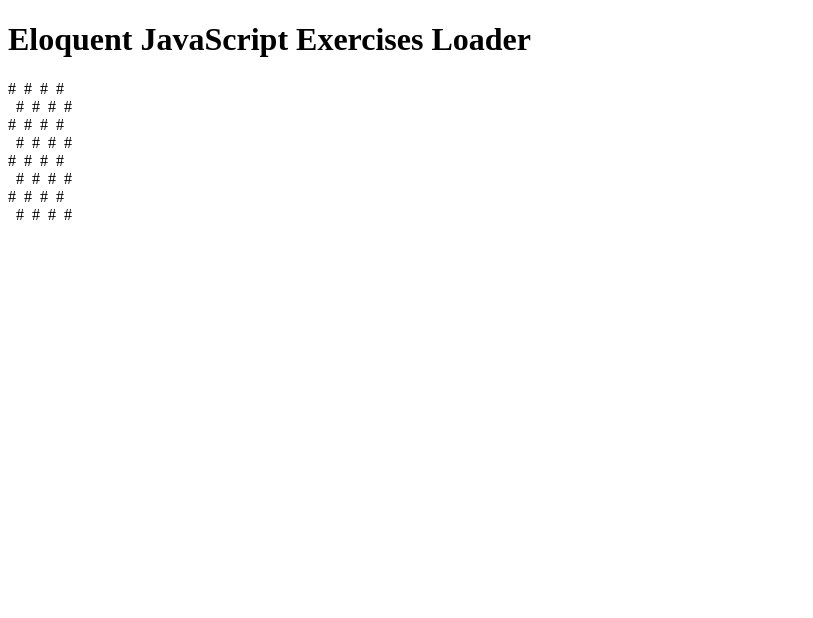
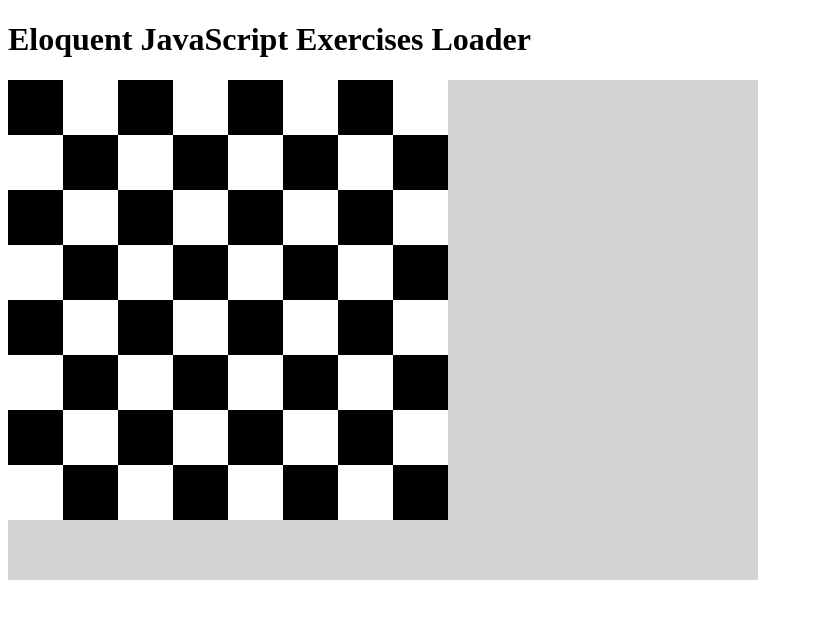
Before and after one commit to vitolob/EJS-Exercise-Loader, a plain HTML site: page index.html in a window 1280 px wide. Shown: the whole page, without its empty margins (0-813 px from the left). Drawn offline with Linux system fonts and the light colour scheme.

Commit message:
Added an improved Board maker - exercise 2.3

```diff
--- /dev/null
+++ b/ch2-3i.js
@@ -0,0 +1,23 @@
+var htmlCode = "";
+var programBox = document.getElementById("programBox");
+var mainStyle = document.getElementById("mainStyle");
+
+function boardMaker(size) {
+
+	for (let i = 0, oddity = ""; i < size; i++) {
+		htmlCode += "<div class=\"" + (oddity || "odd") + "\">";
+
+		for (let j = 0; j < size; j++) {
+			htmlCode += "<div class=\"square\"></div>"
+		}
+
+		htmlCode += "</div><div class=\"cf\"></div>";
+		oddity ? oddity = "" : oddity = "even";
+	}
+
+	return htmlCode;
+}
+
+programBox.innerHTML = boardMaker(8);
+programBox.style = "width: 750px; height: 500px; overflow-y: scroll; background: lightgrey;";
+mainStyle.href = "css/ch2-3i.css";
--- /dev/null
+++ b/css/ch2-3i.css
@@ -0,0 +1,25 @@
+.cf {
+	clear: both;
+}
+
+.square {
+	float: left;
+	width: 55px;
+	height: 55px;
+}
+
+.odd .square {
+	background-color: black;
+}
+
+.odd .square:nth-of-type(even) {
+	background-color: white;
+}
+
+.even .square {
+	background-color: white;
+}
+
+.even .square:nth-of-type(even) {
+	background-color: black;
+}
--- a/index.html
+++ b/index.html
@@ -2,10 +2,11 @@
 <html>
 <head>
 	<title>Exercise Loader</title>
+	<link rel="stylesheet" type="text/css" href="" id="mainStyle">
 </head>
 <body>
 	<h1>Eloquent JavaScript Exercises Loader</h1>
 	<div id="programBox"></div>
-	<script type="text/javascript" src="ch2-3.js"></script>
+	<script type="text/javascript" src="ch2-3i.js"></script>
 </body>
 </html>
```
